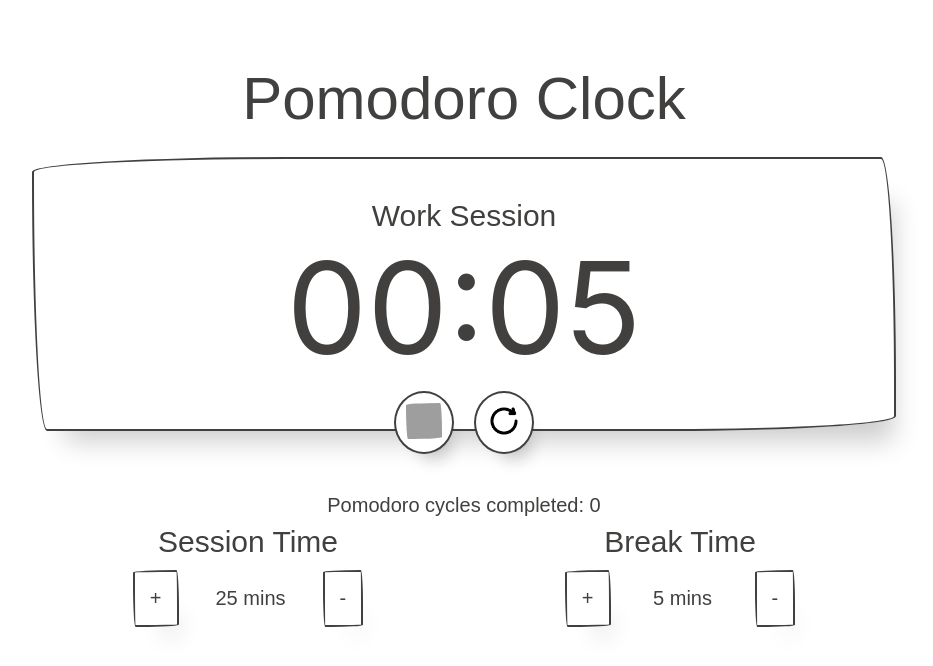
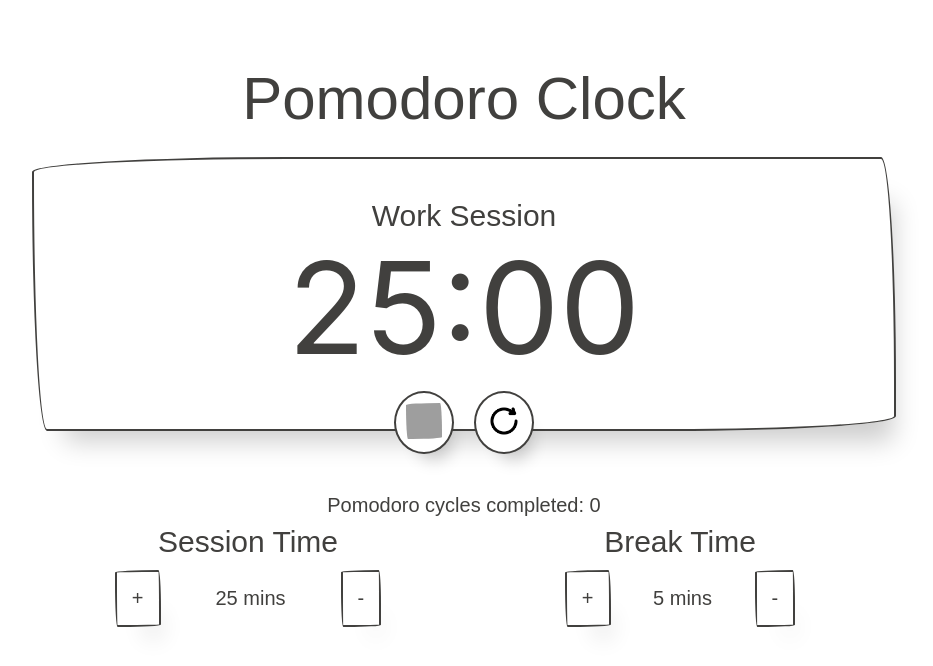
Before and after one commit to yash-surana/Pomodoro-Clock, a React (Create React App) app: page / in a window 1280 px wide. Shown: the top 666 px of the page, without its empty margins (176-1109 px from the left). Built offline with nearby package versions, Linux system fonts and the light colour scheme; grey boxes are pictures that could not be loaded; a web font is replaced by a local one.

Commit message:
updated media queries,added incre, decre functions

```diff
--- a/src/App.css
+++ b/src/App.css
@@ -1,5 +1,5 @@
 body{
-  margin: 0; height: 100%; overflow: hidden
+  margin: 0; height: 100%; overflow: hidden;
 }
 h2{
   text-align: center;
@@ -11,10 +11,34 @@ h2{
   text-align: center;
   padding: 48px;
   padding-top: 40px;
+
 }
 .time{
   font-size: 128px;
+
 }
+@media(max-width: 649px) {
+  body{
+    overflow: visible;
+  }
+  .container{
+    box-sizing: border-box;
+  }
+  .time{
+    font-size:64px;
+  }
+  .settings{
+    display: flex;
+    flex-direction: column;
+    justify-content: center;
+    align-items: center;
+  }
+  .settingsHeader{
+    text-align: center;
+
+  }
+  }
+
 #heading{
 margin: 0;
 
@@ -49,7 +73,7 @@ h4{
 
 }
 .functionImg{
-  margin: none;
+  margin: 0;
   display: inline;
   height: 36px;
   width: 36px;
@@ -60,3 +84,9 @@ h4{
   margin: 0;
   margin-bottom: 8px;
 }
+.session{
+  margin: 0;
+}
+.break{
+  margin: 0;
+}
--- a/src/App.js
+++ b/src/App.js
@@ -4,23 +4,44 @@ import './App.css';
 import { useState,useEffect } from 'react';
 
 function App() {
+
+
+  const [breakTime, setBreakTime] = useState(5);
+  const [workTime, setWorkTime] = useState(25);
   const [isRunning,setIsRunning] = useState(false);
   const [currentActivity, setCurrentActivity] = useState("Work Session");
-  const [seconds,setSeconds]=useState(5);
-  const [minutes,setMinutes]=useState(0);
+  const [seconds,setSeconds]=useState(0);
+  const [minutes,setMinutes]=useState(workTime);
   const [numOfActivity, setNumOfActivity] = useState(1);
   const [cycle, setCycle]=useState(0);
+  const [resetClicked, setResetClicked] = useState(false);
 
+
+
+  // Converting minutes and seconds to add 0 at start when they are single digits
   const doubleDigitMins = minutes >= 10 ? minutes : `0${minutes}`;
   const doubleDigitSeconds = seconds >= 10 ? seconds : `0${seconds}`;
 
-  // Updating number of sessions to increase break time to 15 minutes
+
 
 
   useEffect(() => {
+    // debugger;
     let interval = setInterval(() => {
       clearInterval(interval);
+      if(resetClicked){
+        setBreakTime(5);
+        setWorkTime(25);
+        setSeconds(0);
+        setMinutes(25);
+        setCurrentActivity(currentActivity)
+        setIsRunning(false)
+        setNumOfActivity(1);
+        setCycle(0);
+        return;
+      }
       if(isRunning){
+
         if (seconds === 0) {
           if (minutes !== 0) {
             setSeconds(59);
@@ -31,9 +52,9 @@ function App() {
 
             console.log(numOfActivity,currentActivity )
             if (numOfActivity===8){
-              setMinutes(0);
+              setMinutes(15);
               setCurrentActivity("Long Break");
-              setSeconds(3);
+              setSeconds(0);
               setNumOfActivity(0);
               // setCycle(cycle-0.5);
             }
@@ -42,8 +63,8 @@ function App() {
               setNumOfActivity(numOfActivity+1);
               let newActivity = (currentActivity === "Work Session" ? "Break Session" : "Work Session");
               setCurrentActivity(newActivity);
-            currentActivity === "Work Session" ? (setMinutes(0)) : (setMinutes(0));
-            setSeconds(3);
+              newActivity === "Work Session" ? ((setMinutes(workTime))) : ((setMinutes(breakTime)));
+              setSeconds(0);
             }
           }
         } else {
@@ -54,14 +75,54 @@ function App() {
       }
 
     }, 1000);
-  }, [seconds,currentActivity,isRunning]);
+  }, [seconds,currentActivity,isRunning, resetClicked]);
 
   const handleClick = () => {
-      // Timer();
+      setIsRunning(!(isRunning));
+      setResetClicked(false);
+    }
 
-      setIsRunning(!(isRunning));
+  // Reset function to reset clock
+  const reset=()=> {
+    setResetClicked(true);
 
   }
+
+  const increment = (e) => {
+
+    {switch (e.target.className){
+      case "session":
+
+        setWorkTime(minutes+1)
+        setMinutes(minutes+1)
+        break;
+      case "break":
+        (setBreakTime(breakTime+1))
+        break;
+      default:
+        break;
+    }}
+    setSeconds(0);
+  }
+
+  const decrement = (e) => {
+    if(workTime>1 & breakTime>1){
+      switch (e.target.className){
+        case "session":
+          setWorkTime(minutes-1)
+          setMinutes(minutes-1)
+          break;
+        case "break":
+          (setBreakTime(breakTime-1))
+          break;
+        default:
+          break;
+      }
+    }
+
+    setSeconds(0);
+  }
+
   return (
     <div className='container'>
         <h2>Pomodoro Clock</h2>
@@ -73,11 +134,11 @@ function App() {
 
         {/* Controls */}
         <div className="row functions">
-           <button className="functionBtn btn-small" onClick={handleClick}>
-            {isRunning ? (<img src="./images/pause.png" alt="pause" className="functionImg"/>) : (<img src="./images/start.png" alt="start" className="functionImg"/>)}
+           <button className="functionBtn btn-small" onClick={handleClick} popover-bottom={isRunning? "Pause Timer": "Start Timer"}>
+            {isRunning ? (<img src="./images/pause.png" alt="pause" className="functionImg" />) : (<img src="./images/start.png" alt="start" className="functionImg"/>)}
 
           </button>
-          <button className=" btn-small functionBtn">
+          <button className=" btn-small functionBtn" onClick={reset} popover-bottom="Reset Timer">
             <img src="./images/reset.png" alt="reset" className="functionImg"/>
           </button>
 
@@ -87,23 +148,23 @@ function App() {
           <h5 className="cycles">Pomodoro cycles completed: {cycle}</h5>
         </div>
         {/* Settings */}
-        <div className="row">
+        <div className="row settings">
           <div className=" col-6 ">
 
-        <h4>Session Time</h4>
-        <div className='row activity'>
-        <button>+</button>
-        <h5 className='col col-4 timeSet'>25 mins</h5>
-        <button>-</button>
+            <h4 className="settingsHeader">Session Time</h4>
+            <div className='row activity' >
+            <button disabled={isRunning} onClick={increment} className="session" popover-bottom="Increase Session Time">+</button>
+            <h5 className='col col-5 timeSet'>{workTime} mins</h5>
+            <button  className="session" disabled={(isRunning || (workTime===1))} onClick={decrement} popover-bottom="Decrease Session Time">-</button>
             </div>
           </div>
           <div className=" col-6 ">
 
-            <h4>Break Time</h4>
+              <h4 className="settingsHeader">Break Time</h4>
               <div className='row activity'>
-            <button>+</button>
-            <h5 className='col col-4 timeSet'>5 mins</h5>
-            <button>-</button>
+              <button className="break" disabled={isRunning} onClick={increment} popover-bottom="Increase Break Time">+</button>
+              <h5 className='col col-4 timeSet'>{breakTime} mins</h5>
+              <button className="break" disabled={isRunning|| (breakTime===1)} onClick={decrement}popover-bottom="Decrease Break Time">-</button>
               </div>
           </div>
         </div>
```
Lines whose indentation alone changed are shown as unchanged.
